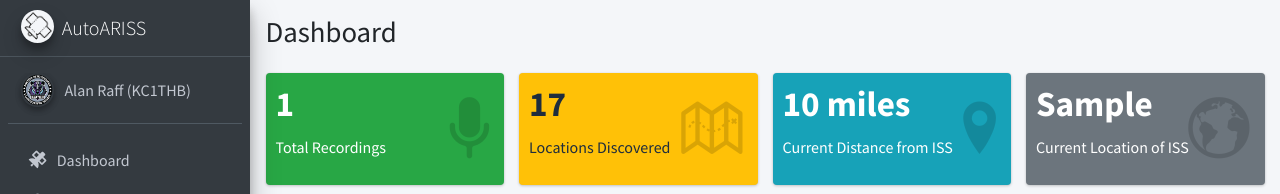
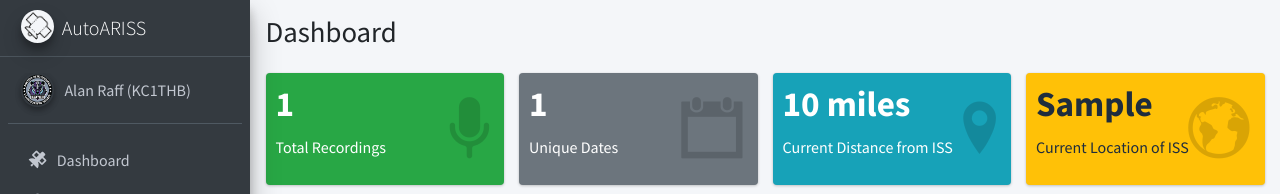
Before and after one commit to Un1xG0d/StarStream, a Flask app: template templates/index.html in a window 1280 px wide. Shown: the top 194 px of the page. Run offline with Flask 3, Linux system fonts and the light colour scheme; the template is opened without the code that fills it: most values are stand-ins (such as "Sample title", 1, 10 or a date in 2020); parts of the project's set-up code (start-up, migrations or seed data) failed here and were passed over; some libraries are stand-ins or nearby versions.

Commit message:
add field to calculate unique dates of recordings

```diff
--- a/app.py
+++ b/app.py
@@ -47,7 +47,11 @@ def index():
 	distance = round(get_distance_between(user_location, iss_location), 1)
 	iss_geocoded_location = get_geocoded_location(iss_location)
 	recordings = load_json("logs/recordings.json")
-	return render_template("index.html", distance=distance, iss_location=iss_geocoded_location, recordings=recordings)
+	unique_dates = []
+	for recording in recordings:
+		if recording["timestamp"].split(" ")[0] not in unique_dates:
+			unique_dates.append(recording["timestamp"].split(" ")[0])
+	return render_template("index.html", distance=distance, iss_location=iss_geocoded_location, recordings=recordings, unique_dates=unique_dates)
 
 @app.route("/logs")
 def logs():
--- a/templates/index.html
+++ b/templates/index.html
@@ -90,14 +90,14 @@
             </div>
           </div>
           <div class="col-lg-3 col-6">
-            <div class="small-box bg-warning">
+            <div class="small-box bg-secondary">
               <div class="inner">
-                <h3>17</h3>
+                <h3>{{ unique_dates|length }}</h3>
 
-                <p>Locations Discovered</p>
+                <p>Unique Dates</p>
               </div>
               <div class="icon">
-                <i class="ion ion-map"></i>
+                <i class="ion ion-calendar"></i>
               </div>
             </div>
           </div>
@@ -114,7 +114,7 @@
             </div>
           </div>
           <div class="col-lg-3 col-6">
-            <div class="small-box bg-secondary">
+            <div class="small-box bg-warning">
               <div class="inner">
                 <h3>{{ iss_location }}</h3>
 
```
